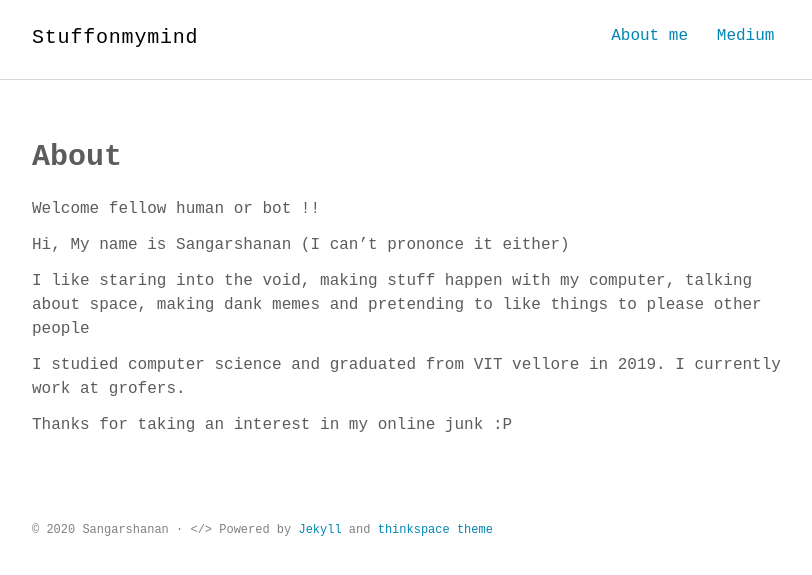
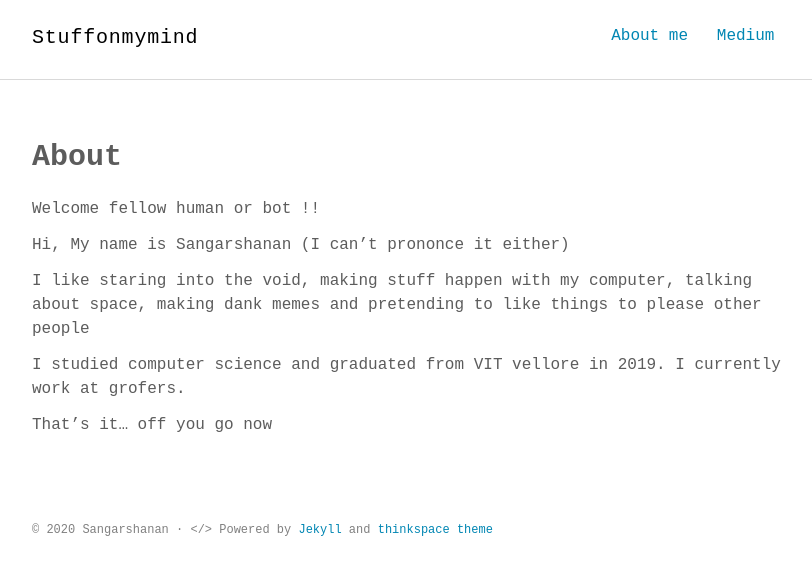
Before and after one commit to Sangarshanan/sangarshanan.github.io, a Jekyll site: the page built from about.md, in a window 1280 px wide. Shown: the top 575 px of the page, without its empty margins (232-1044 px from the left). Built offline with Jekyll 4.4.1, drawn with Linux system fonts in a browser that asks for light colours; some web fonts are replaced.

Commit message:
Remove Innuendo

```diff
--- a/about.md
+++ b/about.md
@@ -12,4 +12,4 @@ I like staring into the void, making stuff happen with my computer, talking abou
 
 I studied computer science and graduated from VIT vellore in 2019. I currently work at grofers.
 
-Thanks for taking an interest in my online junk :P
+That's it... off you go now
```
